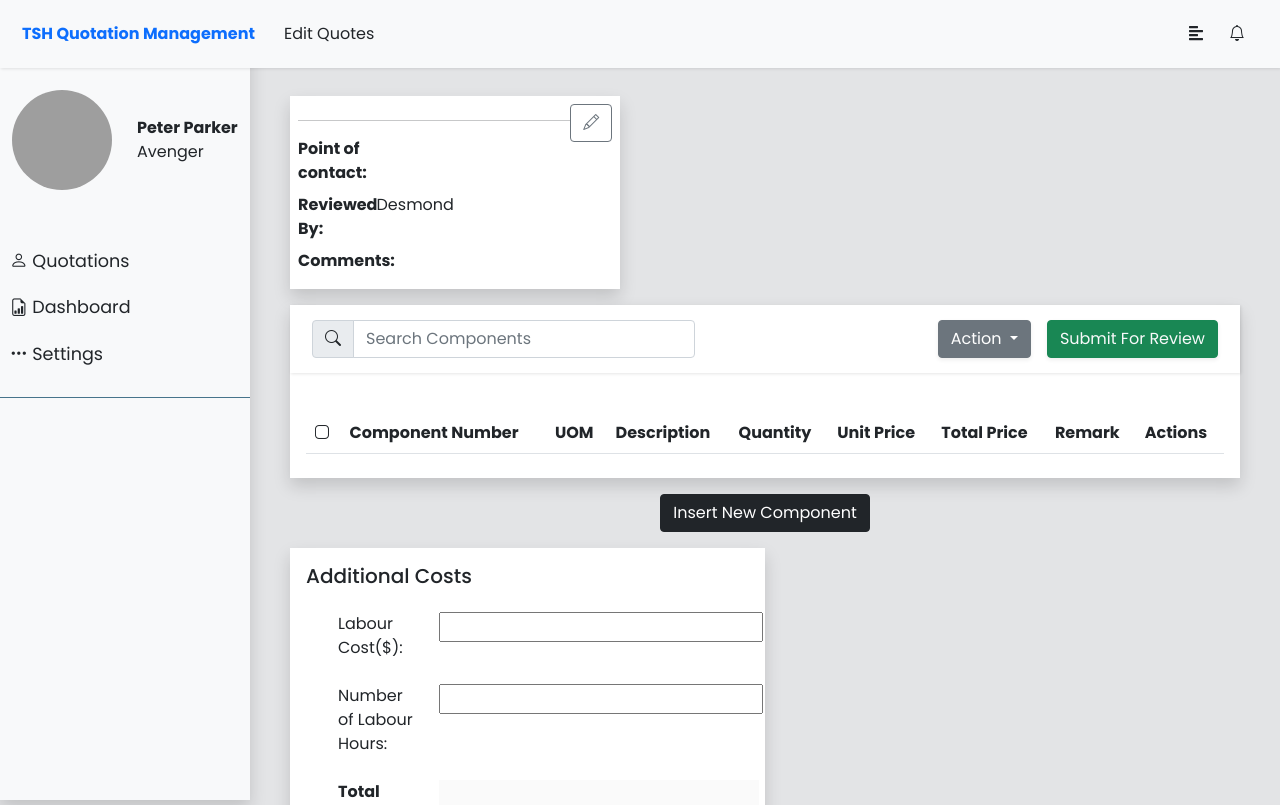
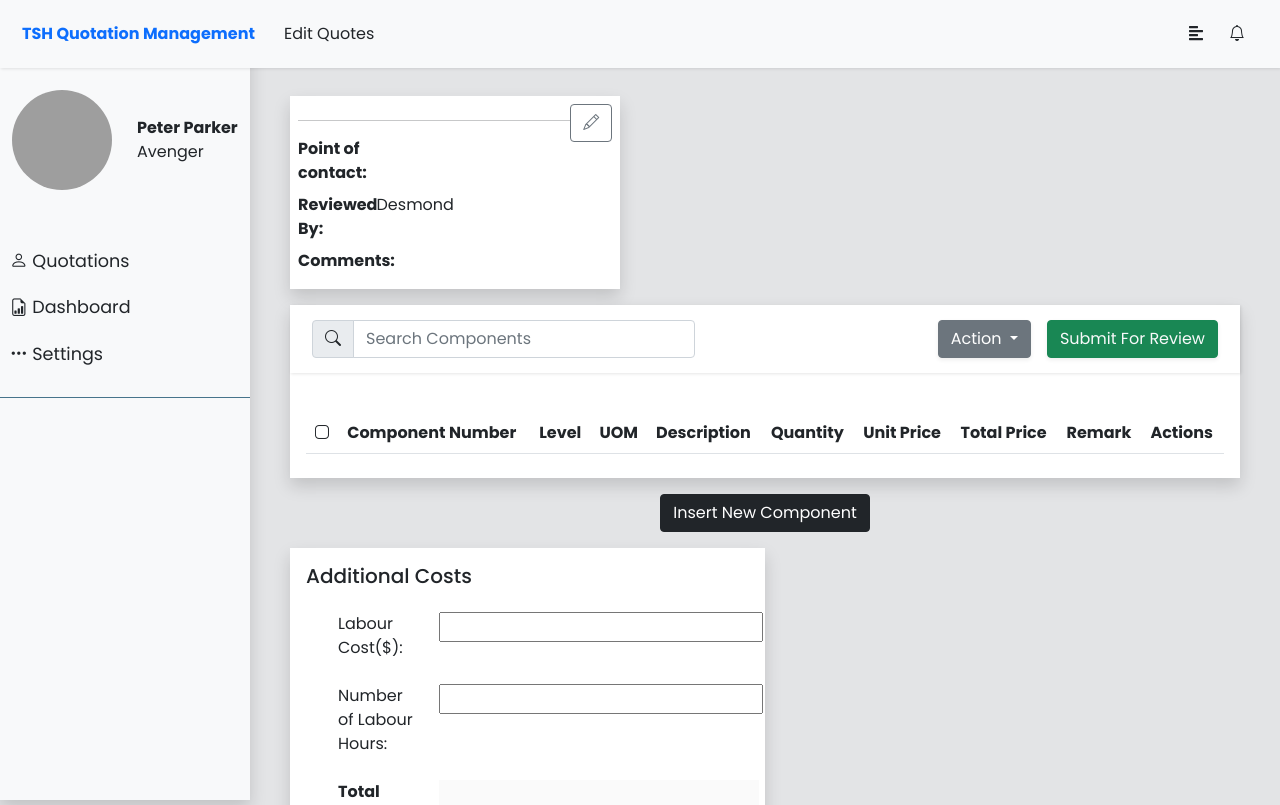
Before and after one commit to izzkhairable/fyp, a Python web app: template aqs_web/templates/edit.html in a window 1280 px wide. Shown: the top 805 px of the page. Run offline with Jinja, Linux system fonts and the light colour scheme; the template is opened without the code that fills it: most values are stand-ins (such as "Sample title", 1, 10 or a date in 2020); lists and menus that the app fills with data are empty; some libraries are stand-ins or nearby versions; grey boxes are pictures that could not be loaded.

Commit message:
remove highlights and added level column for edit quotations page

```diff
--- a/aqs_web/static/js/edit.js
+++ b/aqs_web/static/js/edit.js
@@ -20,9 +20,10 @@ function getQuotationParts(){
             for (var part in result) {
               // BOM
               if (result[part].is_bom == 1){
-                document.getElementById("parts").innerHTML += `<tr style="background-color:#F9E79F;" colspan="9">
+                document.getElementById("parts").innerHTML += `<tr colspan="9">
                   <th></th>
                   <th>${result[part].component_no}</th>
+                  <th>${result[part].lvl}</th>
                   <th>${result[part].uom}</th>
                   <th>${result[part].description}</th>
                   <th></th>
@@ -38,9 +39,10 @@ function getQuotationParts(){
               }
               // loose item
               else if (result[part].is_bom == 0 && result[part].level == "0.1") {
-                document.getElementById("parts").innerHTML += `<tr style="background-color:#5DADE2;">
+                document.getElementById("parts").innerHTML += `<tr>
                 <th scope="row"><input type="checkbox"></th>
                 <td>${result[part].component_no}</td>
+                <td>${result[part].lvl}</td>
                 <td>${result[part].uom}</td>
                 <td>${result[part].description}</td>
                 <td>${result[part].quantity}</td>
@@ -59,6 +61,7 @@ function getQuotationParts(){
                 document.getElementById("parts").innerHTML += `<tr>
                 <th scope="row"><input type="checkbox"></th>
                 <td>${result[part].component_no}</td>
+                <td>${result[part].lvl}</td>
                 <td>${result[part].uom}</td>
                 <td>${result[part].description}</td>
                 <td>${result[part].quantity}</td>
--- a/aqs_web/templates/edit.html
+++ b/aqs_web/templates/edit.html
@@ -163,6 +163,7 @@
                   <tr>
                     <th scope="col"><i class="bi bi-app"></i></th>
                     <th scope="col">Component Number</th>
+                    <th scope="col">Level</th>
                     <th scope="col">UOM</th>
                     <th scope="col">Description</th>
                     <th scope="col">Quantity</th>
```
